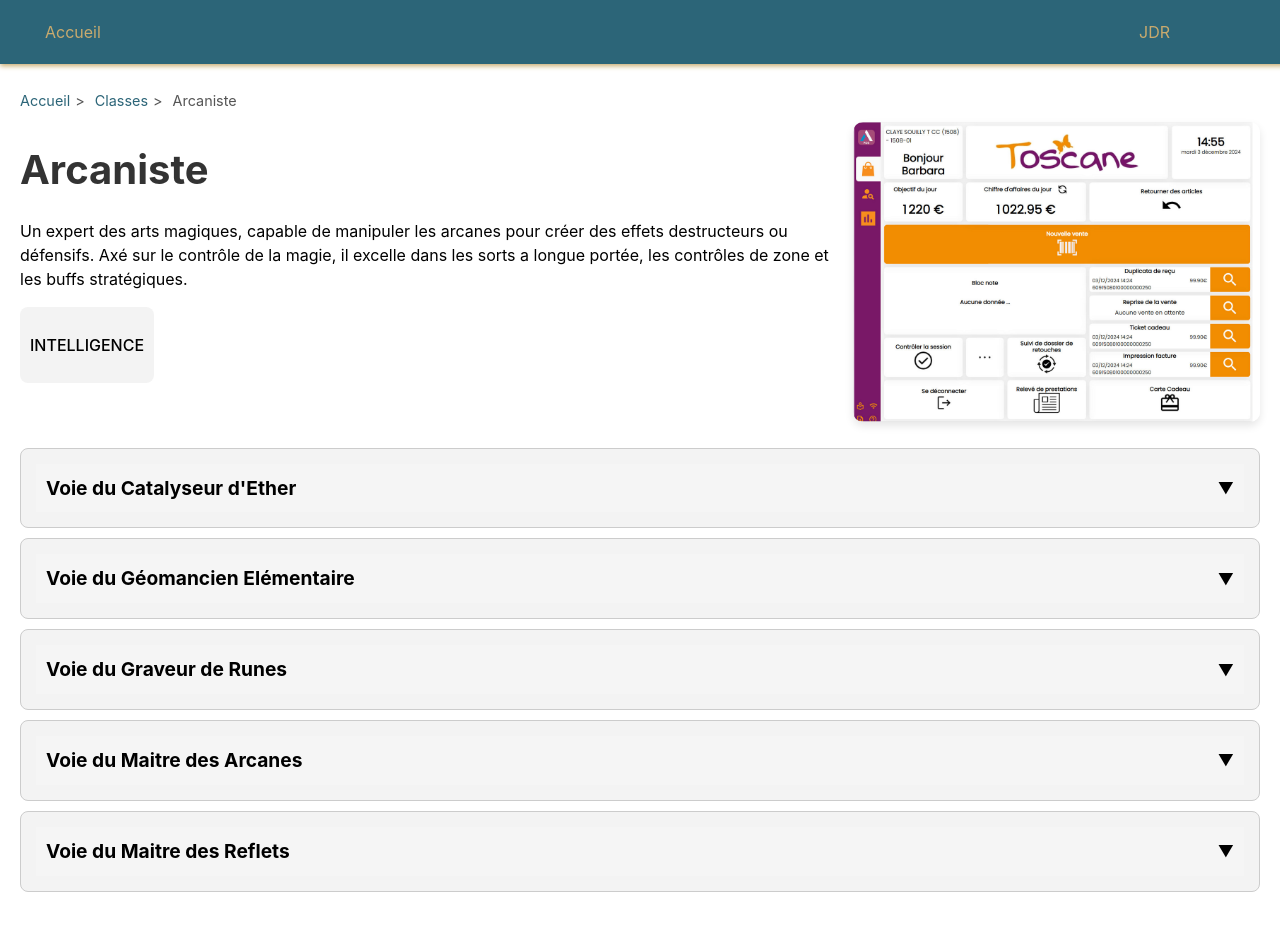
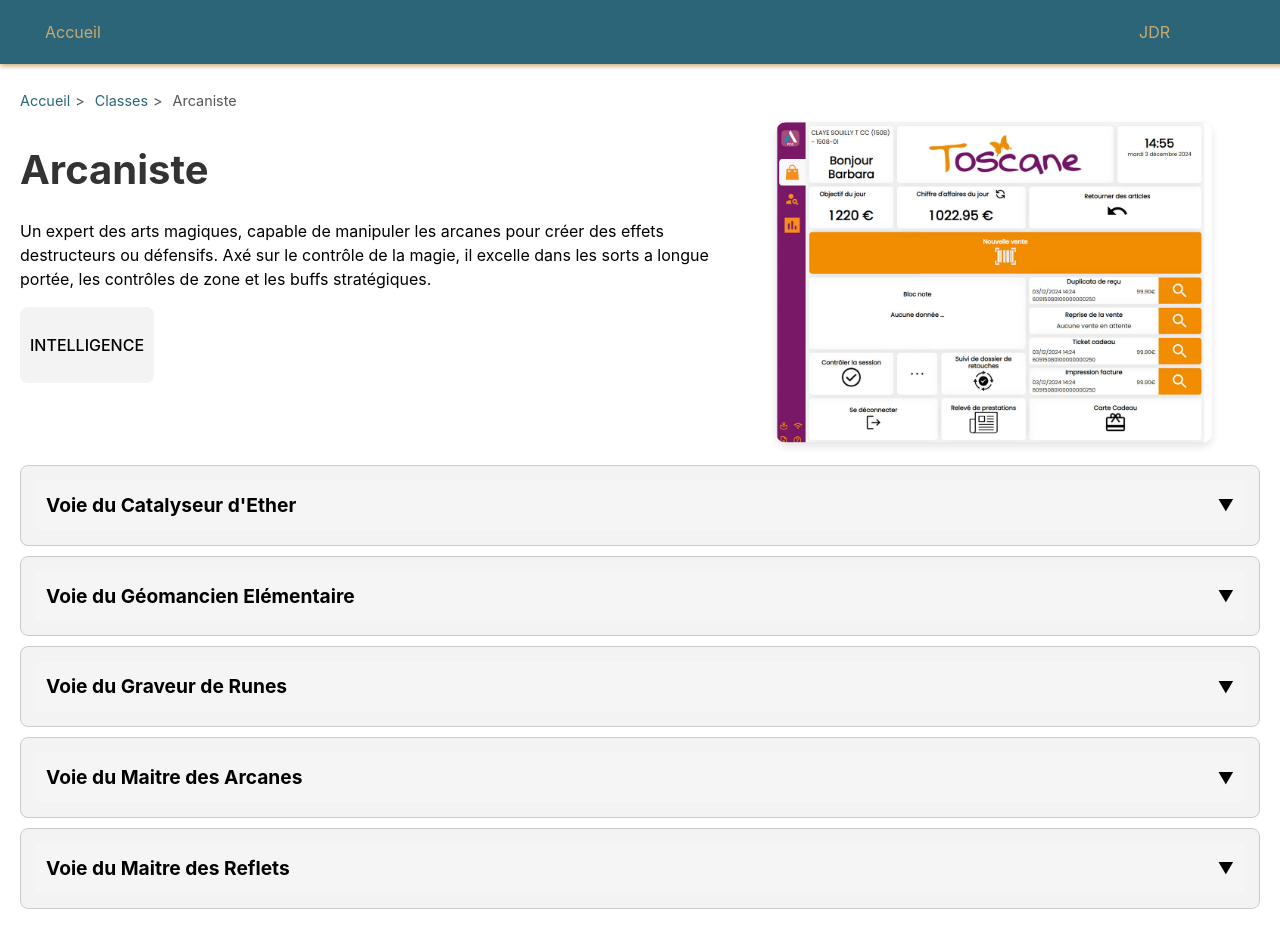
Before and after one commit to SwevenNeith/Runeterra, a Vue app: page /classe/arcaniste in a window 1280 px wide. Built offline with nearby package versions, Linux system fonts and the light colour scheme.

Commit message:
Update ClasseTemplate.vue

```diff
--- a/src/components/ClasseTemplate.vue
+++ b/src/components/ClasseTemplate.vue
@@ -161,20 +161,12 @@ export default {
   display: flex;
   align-items: flex-start; /* Aligne l'image et le texte en haut */
   gap: 20px; /* Espace entre le texte et l'image */
-  margin-bottom: 20px; /* Espace avec le reste de la page */
-}
-
-.classe-text {
-  flex: 2; /* Donne plus d'espace au texte */
-}
-
-.classe-image {
-  flex: 1; /* Donne moins d'espace à l'image */
+  margin-bottom: 1%; /* Espace avec le reste de la page */
 }
 
 .classe-image img {
   /* Il va falloir faire attention à avoir l'ensemble des images de Classes sous le même format !!! */
-  width: 100%; /* L'image prend 100% de la largeur du conteneur */
+  width: 90%; /* L'image prend 100% de la largeur du conteneur */
   object-fit: contain;
   border-radius: 10px;
   box-shadow: 0 4px 8px rgba(0, 0, 0, 0.1);
```
